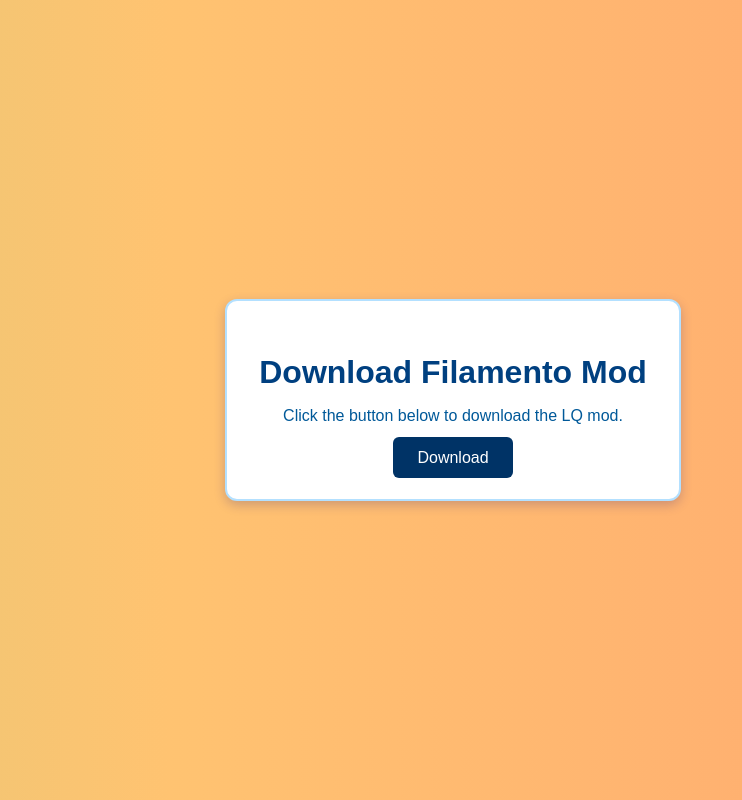
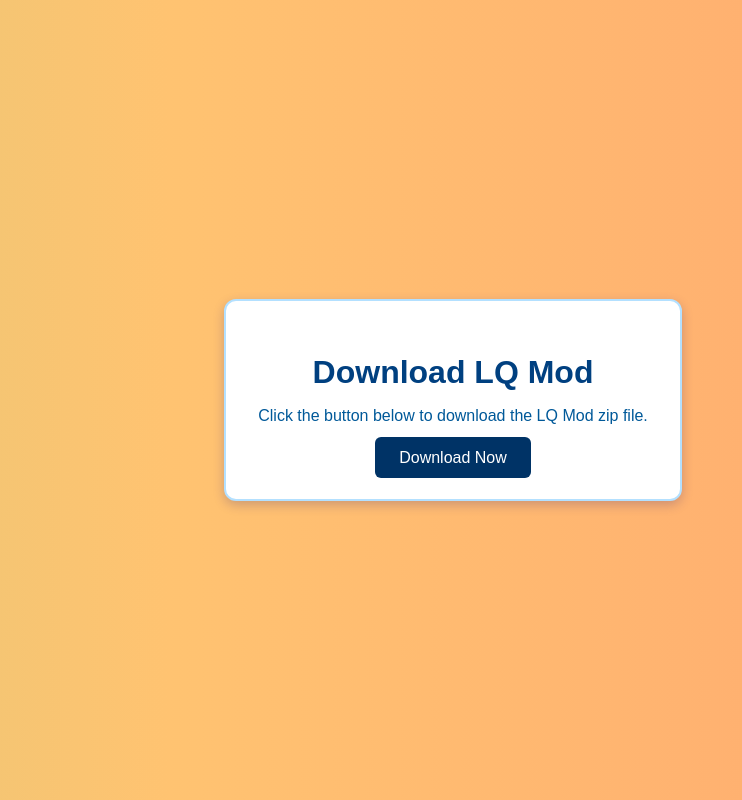
Before and after one commit to lilfroggy123/Filamento, a plain HTML site: page index.html in a window 1280 px wide. Shown: the whole page, without its empty margins (187-929 px from the left). Drawn offline with Linux system fonts and the light colour scheme.

Commit message:
Update index.html

```diff
--- a/index.html
+++ b/index.html
@@ -3,14 +3,14 @@
 <head>
   <meta charset="UTF-8" />
   <meta name="viewport" content="width=device-width, initial-scale=1.0" />
-  <title>Filamento Download</title>
+  <title>Download LQ Mod</title>
   <link rel="stylesheet" href="styles.css" />
 </head>
 <body>
   <div class="container">
-    <h1>Download Filamento Mod</h1>
-    <p>Click the button below to download the LQ mod.</p>
-    <a href="LQ mod.zip" download class="download-btn">Download</a>
+    <h1>Download LQ Mod</h1>
+    <p>Click the button below to download the LQ Mod zip file.</p>
+    <a href="LQ mod.zip" class="download-btn" download>Download Now</a>
   </div>
 </body>
 </html>
```
